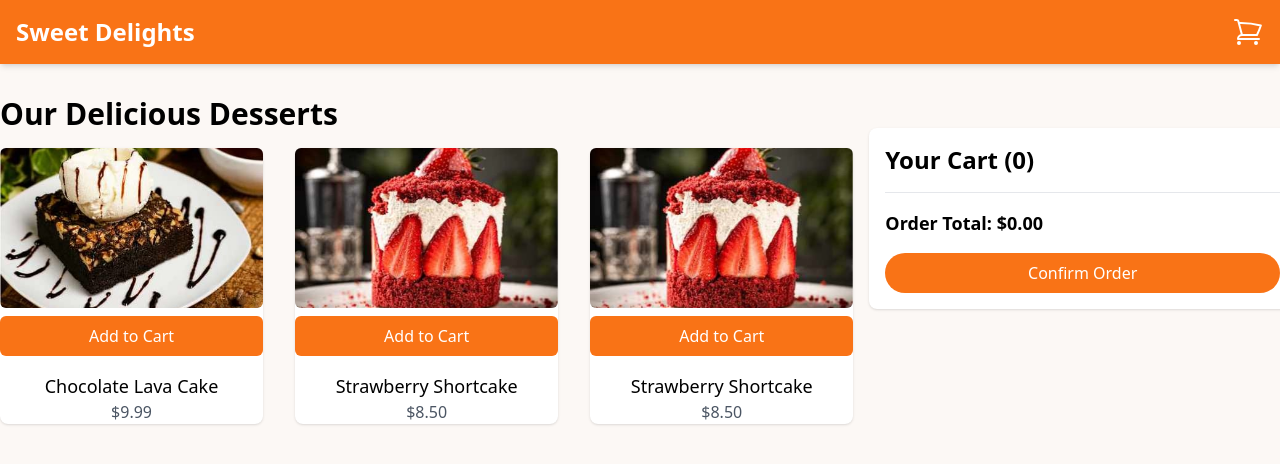
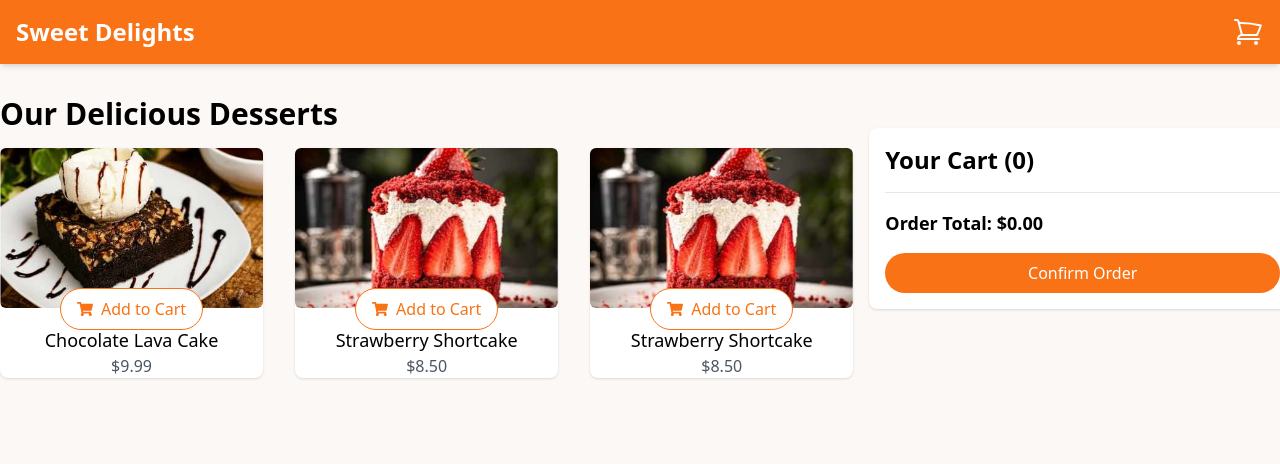
Before and after one commit to delfinjfb/product-list-cart-fem, a React (Create React App) app: page / in a window 1280 px wide. Shown: the top 464 px of the page. Built offline with nearby package versions, Linux system fonts and the light colour scheme.

Commit message:
fav icon and full rounded button

```diff
--- a/src/components/AddToCartButton.jsx
+++ b/src/components/AddToCartButton.jsx
@@ -1,13 +1,15 @@
 // src/components/AddToCartButton.jsx
 import React from "react";
+import {FaShoppingCart} from "react-icons/fa";
 
-const AddToCartButton = ({ onAddToCart }) => {
+const AddToCartButton = ({onAddToCart}) => {
 	return (
 		<button
 			onClick={onAddToCart}
-      className="bg-orange-500 text-white px-4 py-2 rounded-md hover:bg-orange-600 mt-2 w-full"
+			className="flex items-center justify-center bg-white text-orange-500  px-4 py-2 rounded-full hover:bg-orange-600 border border-orange-500 -m-5"
 		>
-      Add to Cart
+			<FaShoppingCart className="mr-2" />
+			<span>Add to Cart</span>
 		</button>
 	);
 };
```
Lines whose indentation alone changed are shown as unchanged.
